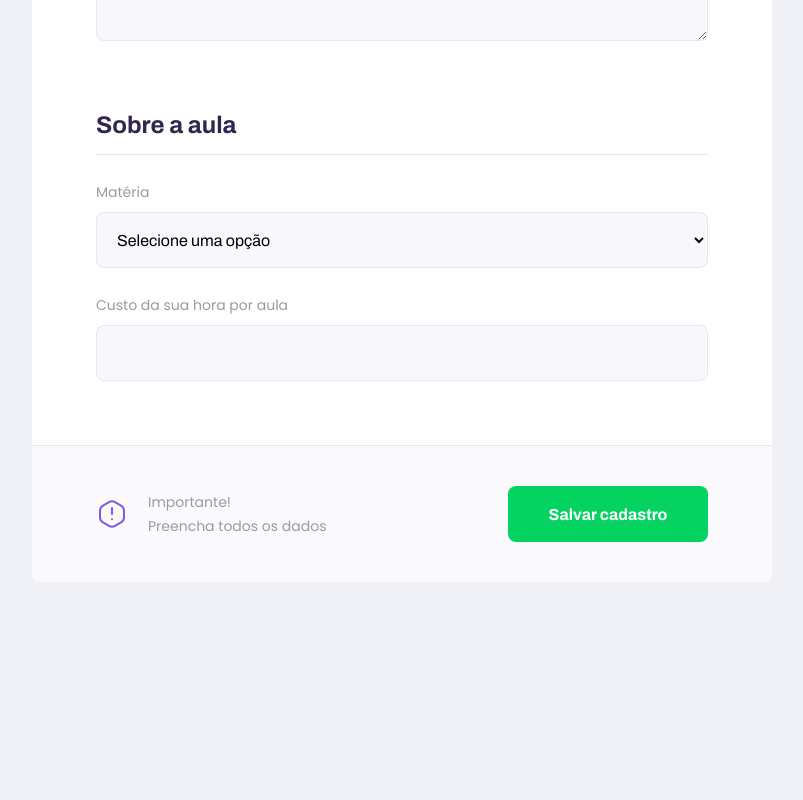
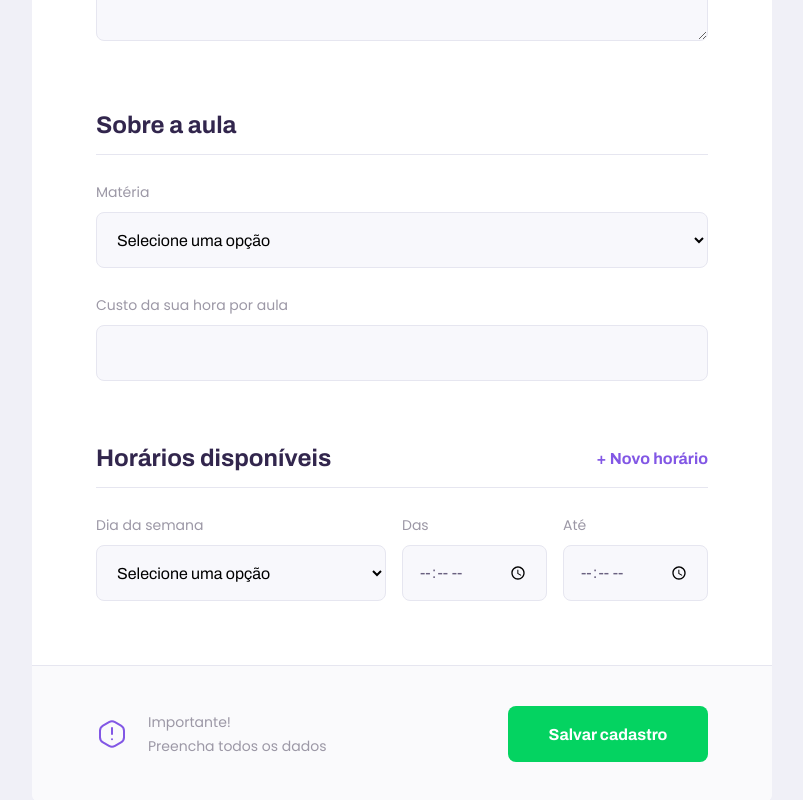
Before and after one commit to TiagoDiass/proffy, a React (Create React App) app in the folder web/: page /give-classes in a window 1280 px wide. Shown: the part 910-1710 px from the top of the page, without its empty margins (238-1041 px from the left). Before the commit the page ends 1492 px from the top, so only its background shows below. Built offline with nearby package versions, Linux system fonts and the light colour scheme; the HTML template or start-up script is replaced by a standard one.

Commit message:
feat: give classes page almost done, styles done

```diff
--- a/web/package.json
+++ b/web/package.json
@@ -13,6 +13,7 @@
     "node-sass": "^5.0.0",
     "react": "^17.0.1",
     "react-dom": "^17.0.1",
+    "react-icons": "^4.2.0",
     "react-router-dom": "^5.2.0",
     "react-scripts": "4.0.3",
     "typescript": "^4.1.2",
--- a/web/src/components/Select/Select.tsx
+++ b/web/src/components/Select/Select.tsx
@@ -11,8 +11,8 @@ const Select: React.FC<Props> = ({ label, name, options, ...rest }) => {
   return (
     <div className='select-block'>
       <label htmlFor={name}>{label}</label>
-      <select id={name} {...rest}>
-        <option value='' disabled selected hidden>
+      <select defaultValue='' id={name} {...rest}>
+        <option value='' disabled hidden>
           Selecione uma opção
         </option>
         {options.map((option, index) => (
--- a/web/src/pages/TeacherForm/TeacherForm.styles.scss
+++ b/web/src/pages/TeacherForm/TeacherForm.styles.scss
@@ -35,6 +35,21 @@
         width: 100%;
         padding-bottom: 1.6rem;
         border-bottom: 1px solid $color-line-in-white;
+
+        // Botão de adicionar dia da semana pra dar aula
+        button {
+          background: none;
+          border: none;
+          outline: none;
+          color: $color-primary;
+          font: 700 1.6rem Archivo;
+          cursor: pointer;
+          transition: color 0.2s ease;
+
+          &:hover {
+            color: $color-primary-dark;
+          }
+        }
       }
 
       .input-block + .textarea-block,
@@ -88,6 +103,10 @@
         }
       }
     }
+
+    .schedule-item button {
+      display: none;
+    }
   }
 }
 
@@ -102,6 +121,40 @@
     main {
       fieldset {
         padding: 0 6.4rem;
+      }
+
+      .schedule-item {
+        display: grid;
+        grid-template-columns: 2fr 1fr 1fr;
+        column-gap: 1.6rem;
+
+        .input-block {
+          margin-top: 0 !important;
+        }
+
+        & + .schedule-item {
+          margin-top: 2rem;
+        }
+
+        button {
+          display: block;
+          height: 5.4rem;
+          align-self: end;
+          display: flex;
+          align-items: center;
+          justify-content: center;
+          outline: none;
+          border: 0;
+          border-radius: 0.9rem;
+          background-color: #ec7063;
+          color: $color-button-text;
+          transition: all 0.2s ease;
+          cursor: pointer;
+
+          &:hover {
+            filter: brightness(0.95);
+          }
+        }
       }
 
       footer {
--- a/web/src/pages/TeacherForm/TeacherForm.tsx
+++ b/web/src/pages/TeacherForm/TeacherForm.tsx
@@ -1,11 +1,25 @@
-import React from 'react';
+import React, { useState } from 'react';
+import { FaTimes } from 'react-icons/fa';
 import { Input, PageHeader, Select, Textarea } from '../../components';
 
 // Assets
 import './TeacherForm.styles.scss';
 import warningIcon from '../../assets/images/icons/warning.svg';
 
+type ScheduleItem = {
+  week_day: number;
+  from: string;
+  to: string;
+};
+
 const TeacherForm: React.FC = () => {
+  const [scheduleItems, setScheduleItems] = useState<ScheduleItem[]>([
+    { week_day: 0, from: '', to: '' },
+  ]);
+
+  const addNewScheduleItem = () =>
+    setScheduleItems([...scheduleItems, { week_day: 0, from: '', to: '' }]);
+
   return (
     <div id='page-teacher-form' className='container'>
       <PageHeader
@@ -44,6 +58,42 @@ const TeacherForm: React.FC = () => {
           <Input name='cost' label='Custo da sua hora por aula' type='number' />
         </fieldset>
 
+        <fieldset>
+          <legend>
+            Horários disponíveis
+            <button type='button' onClick={addNewScheduleItem}>
+              + Novo horário
+            </button>
+          </legend>
+
+          {scheduleItems.map((scheduleItem, index) => {
+            return (
+              <div className='schedule-item' key={index}>
+                <Select
+                  label='Dia da semana'
+                  name='week_day'
+                  options={[
+                    { value: '0', label: 'Domingo' },
+                    { value: '1', label: 'Segunda-feira' },
+                    { value: '2', label: 'Terça-feira' },
+                    { value: '3', label: 'Quarta-feira' },
+                    { value: '4', label: 'Quinta-fe ira' },
+                    { value: '5', label: 'Sexta-feira' },
+                    { value: '6', label: 'Sábado' },
+                  ]}
+                />
+
+                <Input name='from' label='Das' type='time' />
+                <Input name='to' label='Até' type='time' />
+
+                {/* <button type='button' onClick={() => removeScheduleItem(index)}>
+                  <FaTimes />
+                </button> */}
+              </div>
+            );
+          })}
+        </fieldset>
+
         <footer>
           <p>
             <img src={warningIcon} alt='Aviso importante' />
--- a/web/src/pages/TeacherList/TeacherList.styles.scss
+++ b/web/src/pages/TeacherList/TeacherList.styles.scss
@@ -37,7 +37,8 @@
     position: absolute;
     bottom: -28px;
 
-    .input-block + .input-block {
+    .input-block + .input-block,
+    .select-block + .select-block {
       margin-top: 0;
     }
   }
--- a/web/src/pages/TeacherList/TeacherList.tsx
+++ b/web/src/pages/TeacherList/TeacherList.tsx
@@ -1,5 +1,5 @@
 import React from 'react';
-import { Input, PageHeader, TeacherItem } from '../../components';
+import { Input, PageHeader, Select, TeacherItem } from '../../components';
 
 // Assets
 import './TeacherList.styles.scss';
@@ -9,8 +9,34 @@ const TeacherList: React.FC = () => {
     <div id='page-teacher-list' className='container'>
       <PageHeader title='Estes são os proffys disponíveis.'>
         <form id='search-teachers'>
-          <Input label='Matéria' name='subject' />
-          <Input label='Dia da semana' name='week_day' />
+          <Select
+            name='subject'
+            label='Matéria'
+            options={[
+              { value: 'Artes', label: 'Artes' },
+              { value: 'Biologia', label: 'Biologia' },
+              { value: 'Ciências', label: 'Ciências' },
+              { value: 'Física', label: 'Física' },
+              { value: 'Química', label: 'Química' },
+              { value: 'Geografia', label: 'Geografia' },
+              { value: 'História', label: 'História' },
+              { value: 'Matemática', label: 'Matemática' },
+              { value: 'Português', label: 'Português' },
+            ]}
+          />
+          <Select
+            label='Dia da semana'
+            name='week_day'
+            options={[
+              { value: '0', label: 'Domingo' },
+              { value: '1', label: 'Segunda-feira' },
+              { value: '2', label: 'Terça-feira' },
+              { value: '3', label: 'Quarta-feira' },
+              { value: '4', label: 'Quinta-feira' },
+              { value: '5', label: 'Sexta-feira' },
+              { value: '6', label: 'Sábado' },
+            ]}
+          />
           <Input label='Hora' name='time' type='time' />
         </form>
       </PageHeader>
```
Also changed, not shown: 1 other file (tests, documents, lock files or other folders).
